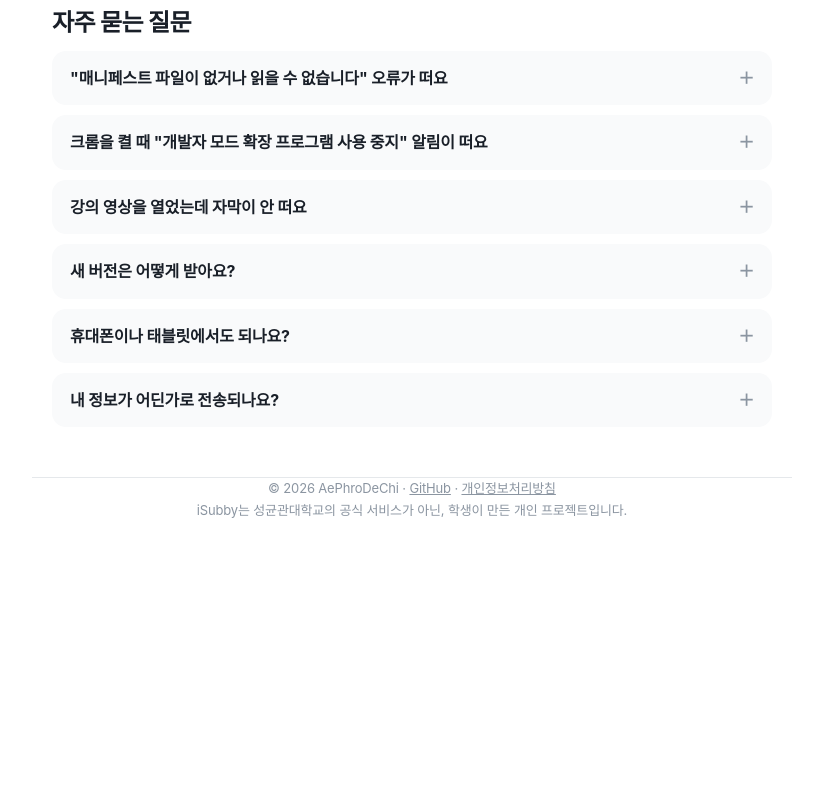
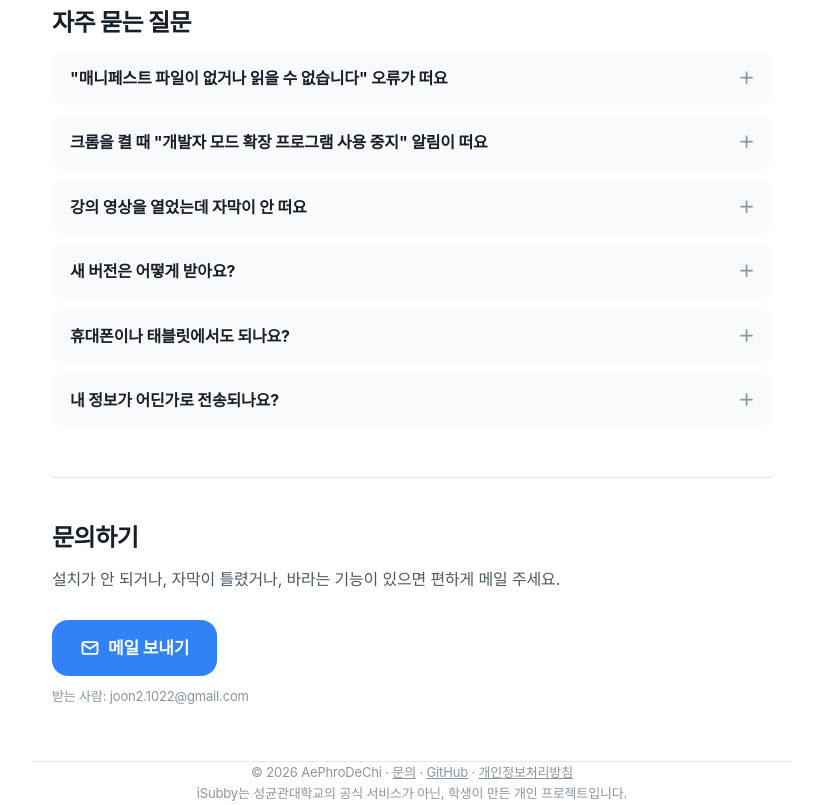
Before and after one commit to joony06/iSubby, a browser extension: page docs/index.html in a window 1280 px wide. Shown: the part 2900-3705 px from the top of the page, without its empty margins (228-1051 px from the left). Before the commit the page ends 3421 px from the top, so only its background shows below. Drawn offline with Linux system fonts and the light colour scheme.

Commit message:
설치 안내 페이지에 문의 메일 추가

```diff
--- a/docs/index.html
+++ b/docs/index.html
@@ -59,6 +59,7 @@
     .btn:active { transform: scale(.98); }
     .btn.primary { background: var(--blue); color: #fff; min-width: 280px; }
     .btn.primary:hover { background: var(--blue-press); }
+    .btn.mail { min-width: 0; }
     .btn.ghost { background: var(--card); color: var(--hint); height: 44px; font-size: 14px; cursor: default; }
     .meta { font-size: 13px; color: var(--hint); }
     .chips { display: flex; flex-wrap: wrap; gap: 6px; justify-content: center; margin-top: 18px; }
@@ -278,10 +279,20 @@
         <p>아니요. 불러온 자막과 설정은 내 브라우저에만 저장돼요. 자세한 내용은 <a href="https://github.com/joony06/iSubby/blob/main/PRIVACY.md">개인정보처리방침</a>을 확인하세요.</p>
       </details>
     </section>
+
+    <section id="contact">
+      <h2>문의하기</h2>
+      <p class="lead">설치가 안 되거나, 자막이 틀렸거나, 바라는 기능이 있으면 편하게 메일 주세요.</p>
+      <a class="btn primary mail" id="mailBtn" href="#contact">
+        <svg width="20" height="20" viewBox="0 0 24 24" fill="none" stroke="currentColor" stroke-width="2.2" stroke-linecap="round" stroke-linejoin="round"><rect x="3" y="5" width="18" height="14" rx="2"/><path d="m3 7 9 6 9-6"/></svg>
+        <span class="mailText">메일 보내기</span>
+      </a>
+      <p class="meta" style="margin-top:10px">받는 사람: <span class="mailText" id="mailPlain">joon2.1022 [at] gmail.com</span></p>
+    </section>
   </main>
 
   <footer class="wrap">
-    © 2026 AePhroDeChi · <a href="https://github.com/joony06/iSubby">GitHub</a> · <a href="https://github.com/joony06/iSubby/blob/main/PRIVACY.md">개인정보처리방침</a><br />
+    © 2026 AePhroDeChi · <a href="#contact">문의</a> · <a href="https://github.com/joony06/iSubby">GitHub</a> · <a href="https://github.com/joony06/iSubby/blob/main/PRIVACY.md">개인정보처리방침</a><br />
     iSubby는 성균관대학교의 공식 서비스가 아닌, 학생이 만든 개인 프로젝트입니다.
   </footer>
 
@@ -293,6 +304,11 @@
     const VERSION = "1.5.1";
 
     const $ = (id) => document.getElementById(id);
+
+    // 이메일 주소는 단순 수집 봇이 읽지 못하도록 조립해서 넣음
+    const MAIL = ["joon2.1022", "gmail.com"].join("@");
+    $("mailBtn").href = "mailto:" + MAIL + "?subject=" + encodeURIComponent("[iSubby 문의] ");
+    $("mailPlain").textContent = MAIL;
     $("ver").textContent = `v${VERSION} · 무료 · PC 전용`;
     if (STORE_URL) {
       const d = $("download");
```
Also changed, not shown: 2 other files.
